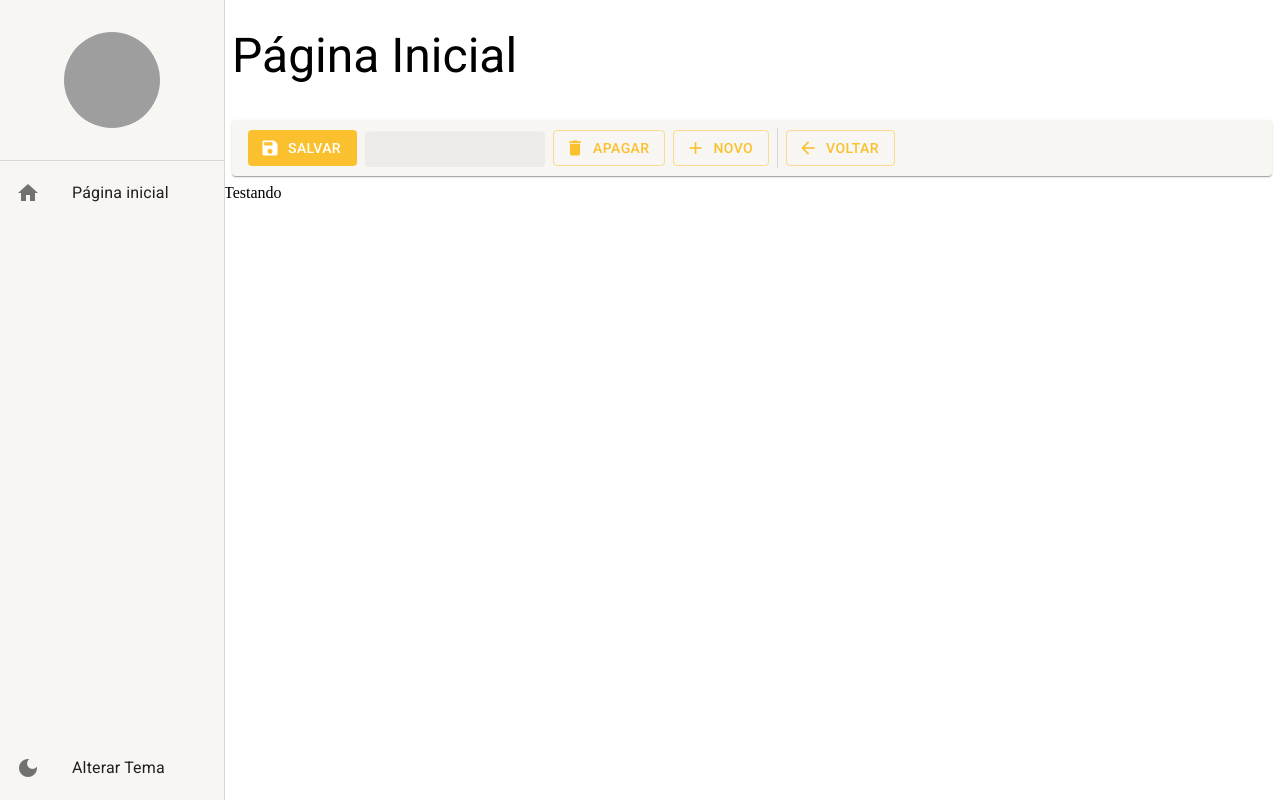
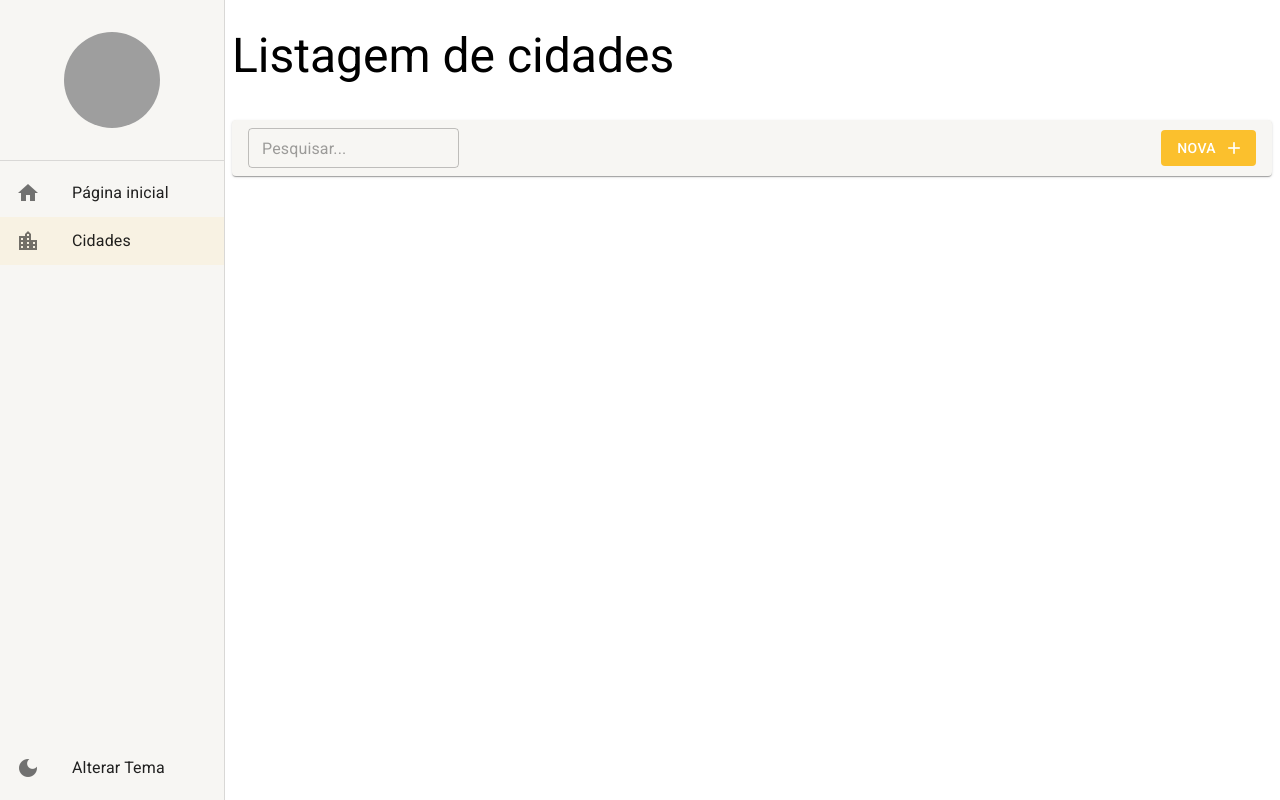
Before and after one commit to BruhnaF/curso-react-materialui, a React (Create React App) app: page /cidades in a window 1280 px wide. Before the commit this address led to /pagina-inicial. Built offline with nearby package versions, Linux system fonts and the light colour scheme; grey boxes are pictures that could not be loaded.

Commit message:
feat: criação pagina listagem de cidades

```diff
--- /dev/null
+++ b/src/pages/cidades/ListagemDeCidade.tsx
@@ -0,0 +1,27 @@
+import { useSearchParams } from 'react-router-dom';
+import { FerramentasDaListagem } from '../../shared/components';
+import { LayoutBaseDePagina } from '../../shared/layouts';
+import { useMemo } from 'react';
+
+
+export const ListagemDeCidade: React.FC = () => {
+    const [searchParams, setSearchParams] = useSearchParams();
+    const busca = useMemo(() => {
+        return searchParams.get('busca') ?? '';
+    }, [searchParams]);
+
+    return (
+        <LayoutBaseDePagina
+            titulo='Listagem de cidades'
+            barraDeFerramenta={
+                <FerramentasDaListagem
+                    mostrarImputBusca
+                    textoBotaoNovo='Nova'
+                    textoDaBusca={busca}
+                    aoMudarTextoDeBusca={texto => setSearchParams({ busca: texto }, { replace: true })}
+                />
+            }
+        >
+        </LayoutBaseDePagina>
+    );
+};
--- a/src/pages/index.ts
+++ b/src/pages/index.ts
@@ -1 +1,2 @@
 export * from './dashboard/Dashboard';
+export * from './cidades/ListagemDeCidade';
--- a/src/routes/index.tsx
+++ b/src/routes/index.tsx
@@ -1,22 +1,30 @@
 import { Routes, Route, Navigate } from 'react-router-dom';
 import { useAppDrawerContext } from '../shared/contexts';
 import { useEffect } from 'react';
-import { Dashboard } from '../pages';
+import { Dashboard, ListagemDeCidade } from '../pages';
 
 export const AppRoutes = () => {
     const { setDrawerOption } = useAppDrawerContext();
     useEffect(() => {
-        setDrawerOption([{
-            icon: 'home',
-            path: '/pagina-inicial',
-            label: 'Página inicial'
-        }
+        setDrawerOption([
+            {
+                icon: 'home',
+                path: '/pagina-inicial',
+                label: 'Página inicial',
+            },
+            {
+                icon: 'location_city',
+                path: '/cidades',
+                label: 'Cidades',
+            }
         ]);
     }, []);
     return (
         <Routes>
-            <Route path='/pagina-inicial' element={<Dashboard />} />
-            <Route path='*' element={<Navigate to='pagina-inicial' />} />
+            <Route path="/pagina-inicial" element={<Dashboard />} />
+            <Route path="/cidades" element={<ListagemDeCidade />} />
+            {/*<Route path="/cidades/detalhe/:id" element={<Dashboard />} />*/}
+            <Route path="*" element={<Navigate to="pagina-inicial" />} />
         </Routes>
     );
 };
--- a/src/shared/components/menu-lateral/MenuLateral.tsx
+++ b/src/shared/components/menu-lateral/MenuLateral.tsx
@@ -57,8 +57,8 @@
                                 <ListItemLink
                                     key={drawerOption.path}
                                     icon={drawerOption.icon}
-                                    to='/Página inicial'
-                                    label='Página inicial'
+                                    to={drawerOption.path}
+                                    label={drawerOption.label}
                                     onClick={smDown ? toggleDrawerOpen : undefined}
                                 />
                             ))}
```
